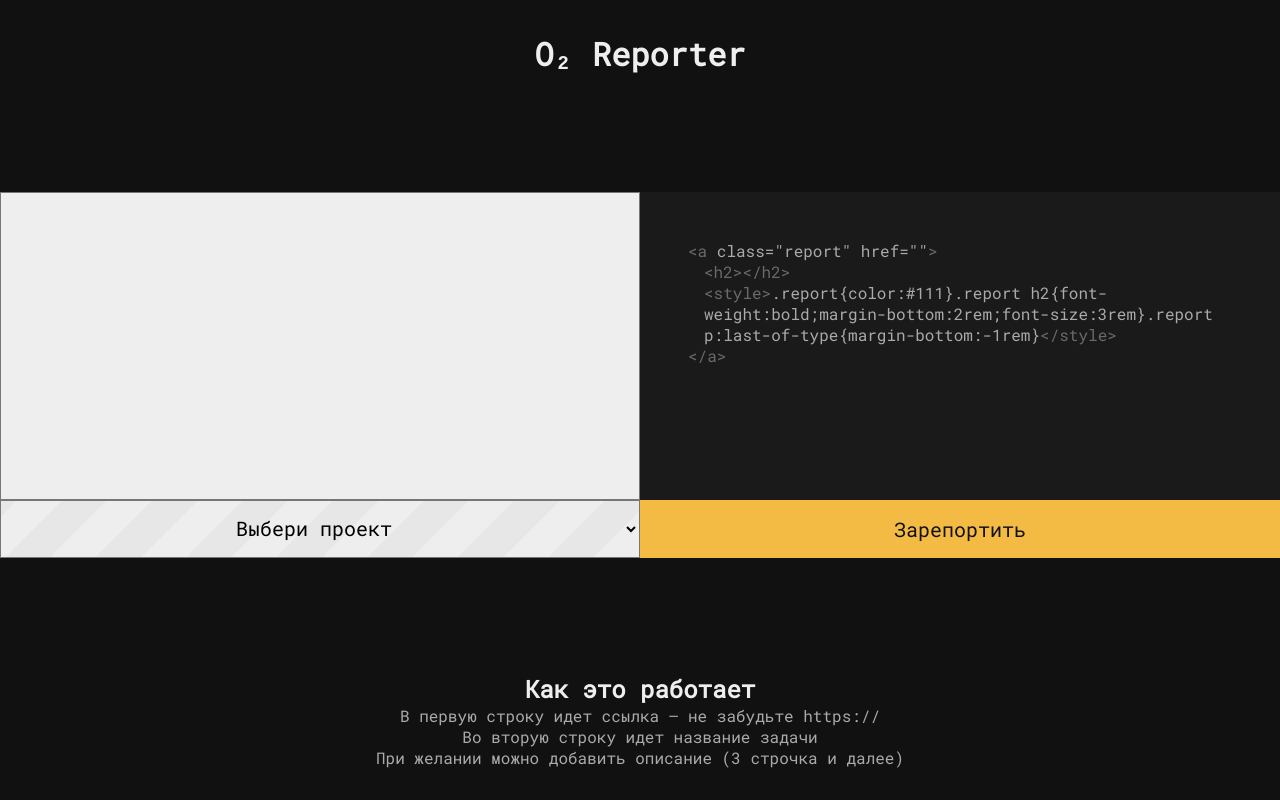
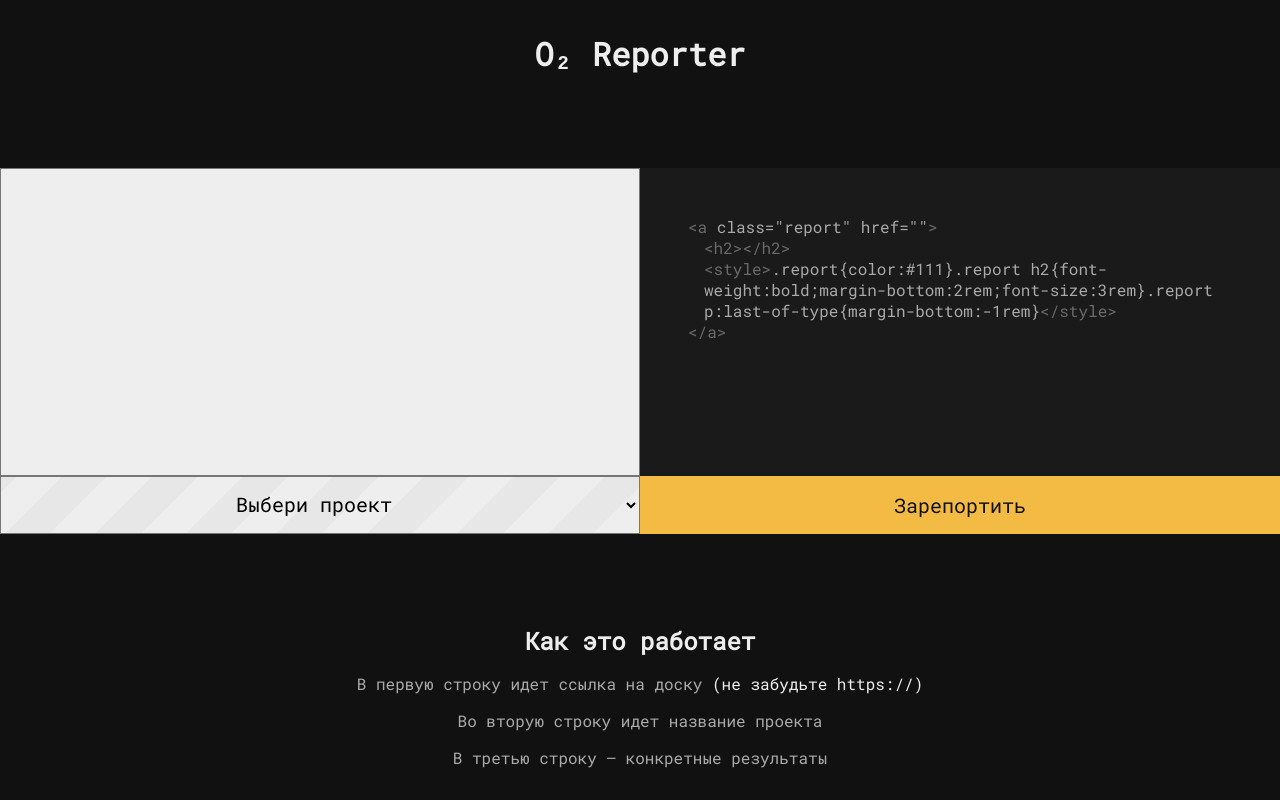
Before and after one commit to dragunovartem99/o2-reporter, a Vue app: page / in a window 1280 px wide. Built offline with nearby package versions, Linux system fonts and the light colour scheme.

Commit message:
Change help section content and styles

```diff
--- a/src/App.vue
+++ b/src/App.vue
@@ -41,9 +41,9 @@
   </div>
   <div class="help">
     <h2>Как это работает</h2>
-    <p>В первую строку идет ссылка — не забудьте https://</p>
-    <p>Во вторую строку идет название задачи</p>
-    <p>При желании можно добавить описание (3 строчка и далее)</p>
+    <p>В первую строку идет ссылка на доску <em>(не забудьте https://)</em></p>
+    <p>Во вторую строку идет название проекта</p>
+    <p>В третью строку — конкретные результаты</p>
   </div>
 </template>
 
@@ -110,6 +110,7 @@ export default {
       const selectedProject = this.projects.find(
         (o) => o.name === event.target.value
       );
+      if (!selectedProject) this.userInput = "";
       this.userInput =
         selectedProject.link +
         "\n" +
@@ -132,6 +133,10 @@ export default {
 h1 {
   margin-top: 2rem;
   text-align: center;
+}
+
+h1 span {
+  color: #f5c55d;
 }
 
 .mainlink,
@@ -172,8 +177,18 @@ select {
   color: #aaa;
   margin-bottom: 2rem;
 }
+.help h2,
+.help em {
+  color: #eee;
+}
+.help p:not(:last-child) {
+  margin-bottom: 1rem;
+}
 .help h2 {
-  color: #eee;
+  margin-bottom: 1rem;
+}
+.help em {
+  font-style: normal;
 }
 .raw,
 .code {
```
